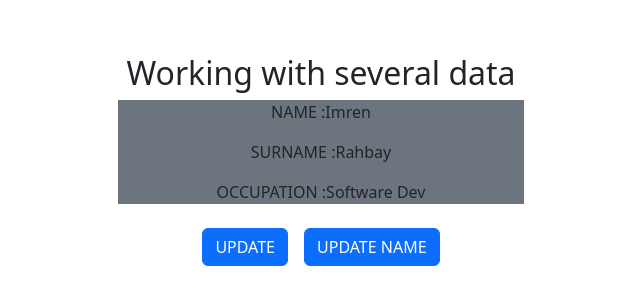
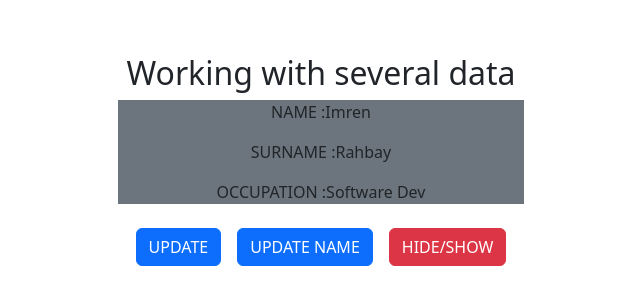
Before and after one commit to ImrenR/FrontEnd-Notebook, a React (Vite) app in the folder events-notes/: page / in a window 1280 px wide. Shown: the part 240-544 px from the top of the page, without its empty margins (319-959 px from the left). Built offline with nearby package versions, Linux system fonts and the light colour scheme.

Commit message:
true/false usage

```diff
--- a/events-notes/src/components/useStateHook/DataStorage.jsx
+++ b/events-notes/src/components/useStateHook/DataStorage.jsx
@@ -1,4 +1,4 @@
-import { useState } from "react";
+import { use, useState } from "react";
 import UseStateHook from "./UseStateHook";
 
 const DataStorage = () => {
@@ -9,18 +9,24 @@ const DataStorage = () => {
   //! or else
   const [user, setUser] = useState({ad: "Imren", soyad:"Rahbay", meslek: "Software Dev"
   })
+   //? flag usage
 
+   const [visible,setVisible] = useState (true)
 
 
 
   return (
     <div>
       <h2 className="text-center m-2">Working with several data</h2>
-      <div className="bg-secondary">
+      {
+        //short circuit
+        visible &&  <div className="bg-secondary">
       <p>NAME :{user.ad}</p>
       <p>SURNAME :{user.soyad}</p>
       <p>OCCUPATION :{user.meslek}</p>
       </div>
+      }
+
       <button className="btn btn-primary m-2" onClick={()=> setUser({ad: "Ana", soyad:"Walnut", meslek: "Engineer"})}>
         UPDATE
       </button>
@@ -28,6 +34,16 @@ const DataStorage = () => {
        <button className="btn btn-primary m-2" onClick={()=> setUser({...user,ad: "Ana"})}>
         UPDATE NAME
       </button>
+
+
+        <button className="btn btn-danger m-2" onClick={()=> setVisible(!visible)}>
+       HIDE/SHOW
+      </button>
+
+
+
+
+
       {/* <button className="btn btn-primary m-2" onClick={()=> setAd("j")}>
         UPDATE NAME
       </button>
```
